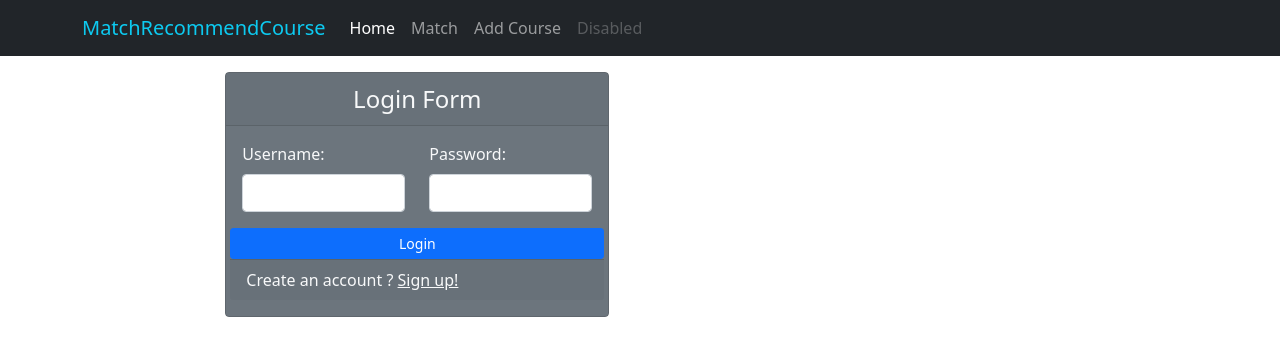
After one commit to OlatideJoseph/famr, a Flask app: page /login in a window 1280 px wide. The commit adds this page. Shown: the top 356 px of the page. Run offline with Flask 3, Linux system fonts and the light colour scheme.

Commit message:
added the login form

```diff
--- a/app.py
+++ b/app.py
@@ -2,7 +2,7 @@ from flask import (Flask, render_template as render,
                 flash, request, make_response,
                 jsonify, redirect, abort, url_for)
 from flask_sqlalchemy import SQLAlchemy
-from flask_httpauth import HTTPBasicAuth
+from flask_httpauth import HTTPTokenAuth
 from flask_migrate import Migrate
 from sqlalchemy import MetaData
 from sqlalchemy.exc import IntegrityError
@@ -23,21 +23,72 @@ app.config["SQLALCHEMY_TRACK_MODIFICATIONS"] = True
 meta = MetaData(naming_convention=naming_convention)
 db = SQLAlchemy(app)
 migrate = Migrate(app, db)
-auth = HTTPBasicAuth(app)
+auth = HTTPTokenAuth(scheme="Bearer")
 import models
 # @app.shell_context_processor
 # def context_processor():
 #     return {""}
 
-@app.before_request
+@auth.verify_token
+def verify_password(token):
+    import jwt
+    from models import User, Token
+    user_id = Token.decode_token(token)["id"]
+    if user_id:
+        return user_id
+    abort(401)
+
+@app.route("/login", methods = ["GET", "POST"])
+def login():
+    from forms import UserLoginForm
+    from models import User, Token
+    form = UserLoginForm()
+    headers = {"Content-Type":"application/json"}
+    #creates an auth token if the request is an
+    if (request.method == "POST") and (request.is_json):
+        js_data = request.get_json()
+        u = js_data['username']
+        usr = User.query.filter_by(username=u).first()
+        if usr and usr.check_pass(js_data["password"]):
+
+            token = Token.gen_token(usr.pk)
+            tock = Token(token=token, user=usr)
+            db.session.add(tock)
+            db.session.commit()
+            return {
+                "refresh_token": token,
+                "msg": ["User logged successfully","info"],
+                "code": 200
+                }
+        return {
+            "code": 401,
+            "msg": ["Invalid User Credentials ", "warning"]
+        }, 401
+    #validates based on form and gen token
+    if form.validate_on_submit():
+        username = form.username.data
+        password = form.password.data
+        usr = User.query.filter_by(username=username).first()
+        if usr and usr.check_pass(password):
+
+            token = Token.gen_token(usr.pk)
+            tock = Token(token=token, user=usr)
+            db.session.add(tock)
+            db.session.commit()
+            return make_response({
+                "refresh_token": token,
+                "msg": ["User logged successfully","info"],
+                "code": 200
+                }, 200, headers)
+
+        return make_response({
+            "code": 401,
+            "msg": ["Invalid User Credentials ", "warning"]
+        }, 401, headers)
+    return render("login.html", form=form)
+
+@app.route("/")
 @auth.login_required
-def authenticate():
-    pass
-
-@auth.verify_password
-def verify_password(user, password):
-    pass
-@app.route("/")
 def index():
     from forms import CourseForm
     form = CourseForm()
--- a/forms.py
+++ b/forms.py
@@ -1,5 +1,5 @@
 from flask_wtf import FlaskForm
-from wtforms import SelectField, StringField, SubmitField, IntegerField
+from wtforms import SelectField, StringField, SubmitField, IntegerField, PasswordField
 from wtforms.validators import DataRequired, Regexp, Length
 from models import Subject as ss, Course, WaecSubject, Grade
 from utils.main import duplicate
@@ -127,3 +127,8 @@ class AddGradeForm(FlaskForm):
     grade = StringField("Enter Grade Value:", validators=[DataRequired(), Length(min=2,max=2)])
     point = IntegerField("Enter The Point:", validators=[DataRequired()])
     submit = SubmitField("Add")
+
+class UserLoginForm(FlaskForm):
+    username = StringField("Username: ", validators=[DataRequired()])
+    password = PasswordField("Password: ", validators=[DataRequired()])
+    login = SubmitField("Login")
--- /dev/null
+++ b/static/js/authenticate.js
@@ -0,0 +1,20 @@
+"use strict";
+$("form").first().on('submit',function(e){
+    e.preventDefault();
+    let form = $(this).serialize();
+    alert(form);
+    $.ajax(
+    {
+        url:window.location,
+        type:"POST",
+        data:form,
+        success: function(data){
+            localStorage.setItem("refresh", data["refresh_token"]);
+            let alert = `<span class="alert alert-${data["msg"][1]}">${data["msg"][0]}</span>`
+            $(".ajx").prepend(alert);
+        },
+        error: function(data){
+            console.log(data.responseJSON);
+        }
+    });
+});
--- a/templates/base.html
+++ b/templates/base.html
@@ -33,7 +33,7 @@
     </div>
   </div>
 </nav>
-<div class="container-fluid col-md-8 mb-5">
+<div class="container-fluid col-md-8 mb-5 ajx">
   {% with messages = get_flashed_messages(with_categories = True) %}
       {% for category, message in messages %}
           <p class = "alert alert-{{category}}">{{ message }}</p>
--- /dev/null
+++ b/templates/login.html
@@ -0,0 +1,29 @@
+{% extends "base.html" %}
+{% block head%}
+<title>Log in</title>
+{% endblock %}
+{% block content%}
+<fieldset class="form card mt-3 bg-secondary text-light" style="max-width: 24rem;">
+    <legend class="card-header text-center">Login Form</legend>
+    <form method = 'post' action = '#' class="card-body">
+        {{form.csrf_token}}
+        <div class="row">
+            <div class="col">
+                {{form.username.label(class = "form-label")}}
+                {{form.username(class = "form-control")}}
+            </div>
+            <div class="col">
+                {{form.password.label(class="form-label")}}
+                {{form.password(class="form-control")}}
+            </div>
+        </div>
+        <div class="row">
+        	{{form.login(class="btn btn-primary btn-sm mt-3")}}
+        	<div class="card-footer">
+        		Create an account ? <a href="#" class="link text-light">Sign up!</a>
+        	</div>
+        </div>
+    </form>
+</fieldset>
+<script type="text/javascript" src="{{url_for('static', filename='js/authenticate.js')}}"></script>
+{% endblock %}
```
Also changed, not shown: models.py (+13 -7 lines), instance/sqlite.db.
